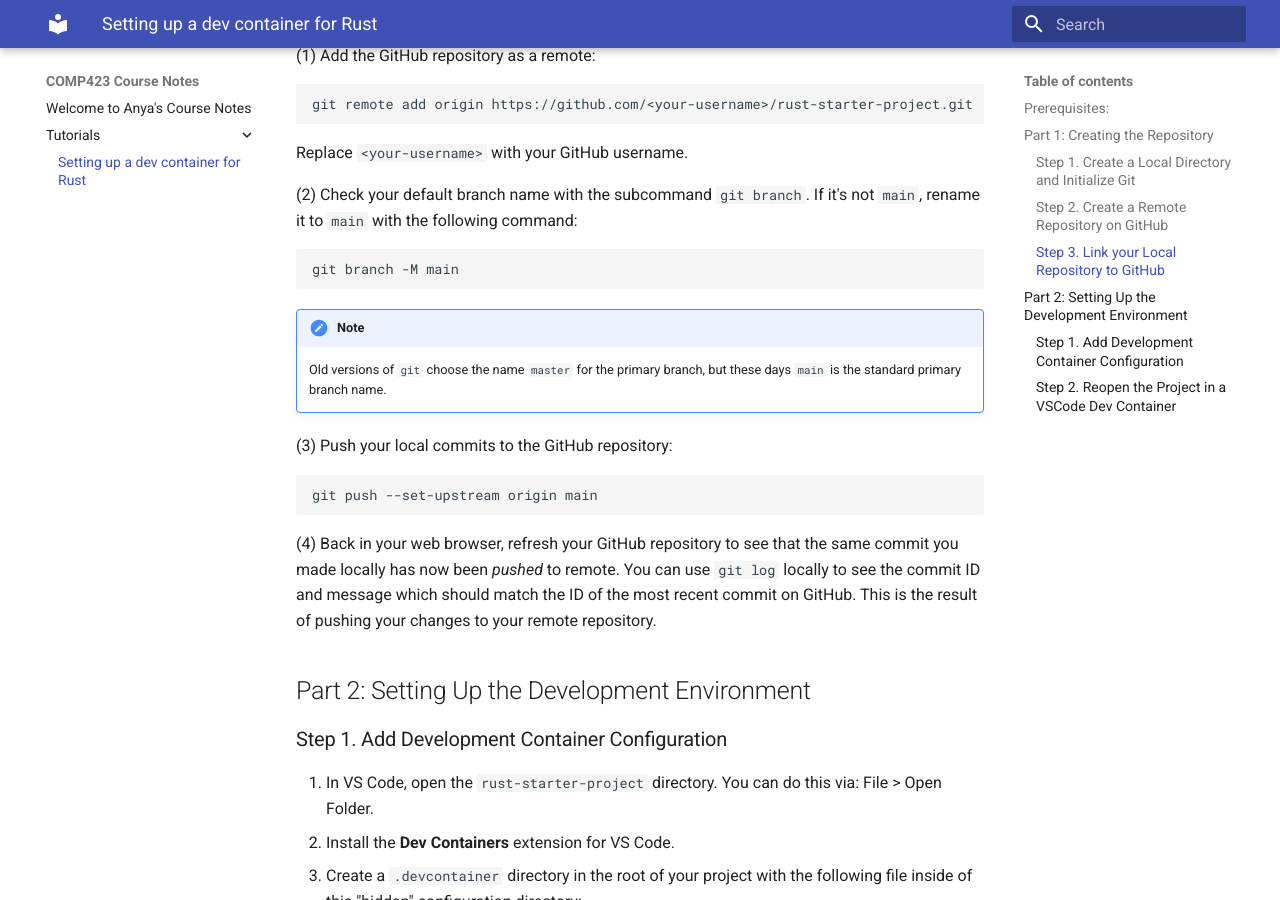
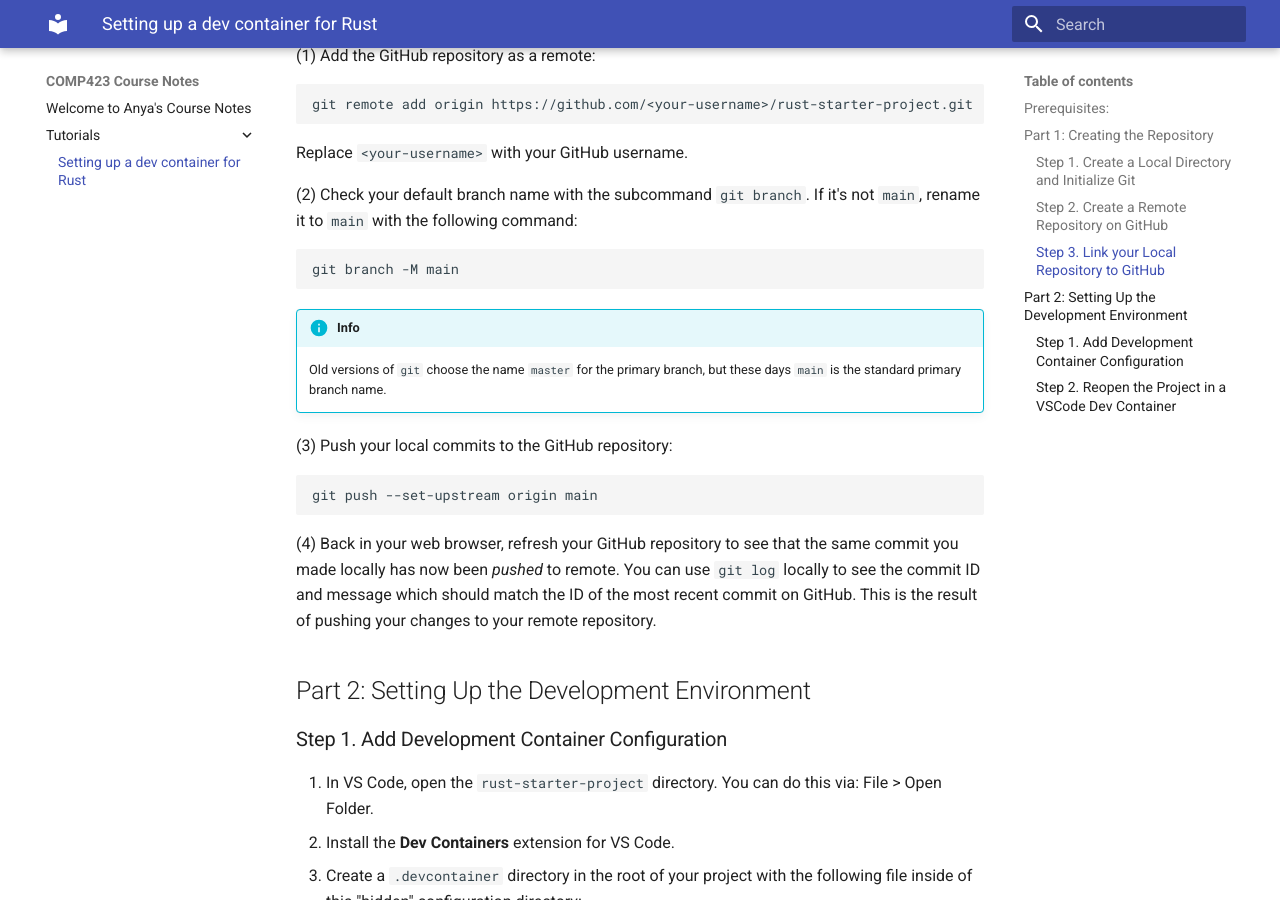
Before and after one commit to v-anya/comp423-course-notes, an MkDocs documentation site: the page built from docs/tutorials/rust-setup.md, in a window 1280 px wide and 900 px high, scrolled down 1512 px. Built offline with MkDocs 1.6.1 and Material for MkDocs 9.7.7, drawn with Linux system fonts in a browser that asks for light colours.

Commit message:
new labels for code block/ annotation

````diff
--- a/docs/tutorials/rust-setup.md
+++ b/docs/tutorials/rust-setup.md
@@ -56,10 +56,10 @@
    Replace `<your-username>` with your GitHub username.
 
 (2) Check your default branch name with the subcommand `git branch`. If it's not `main`, rename it to `main` with the following command:
-```
+```bash
 git branch -M main
 ```
-!!! Note
+!!! info
     Old versions of `git` choose the name `master` for the primary branch, but these days `main` is the standard primary branch name.
 
 (3) Push your local commits to the GitHub repository:
````
